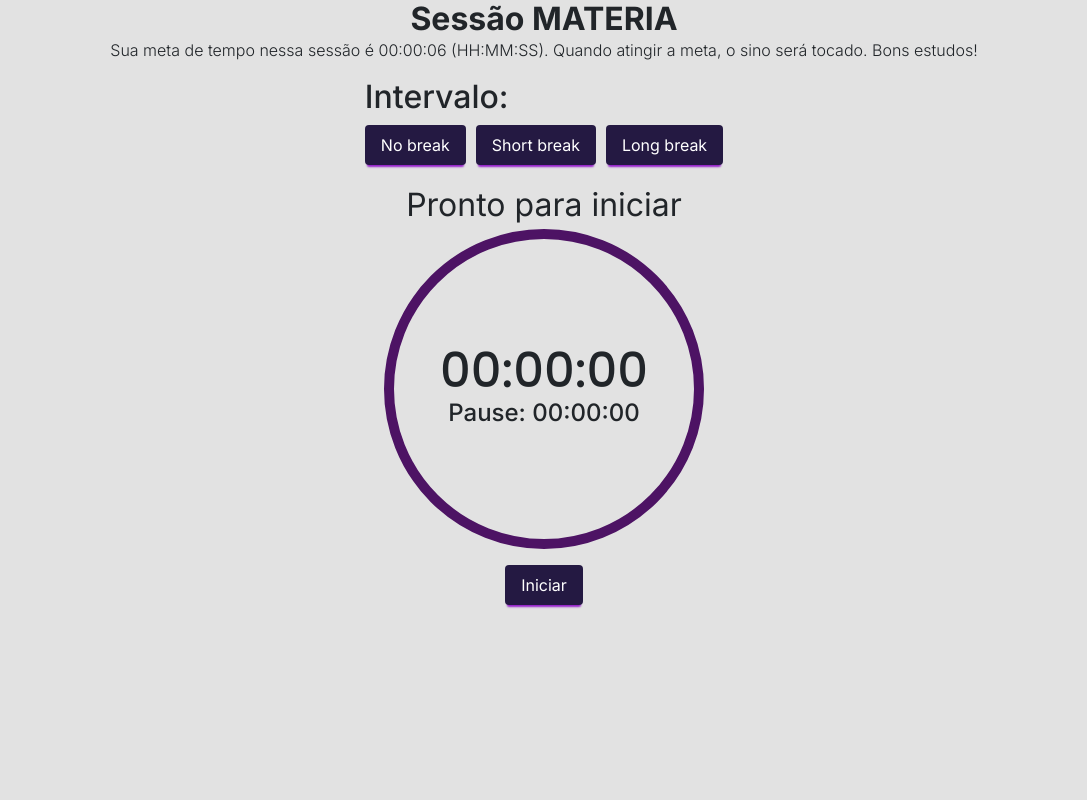
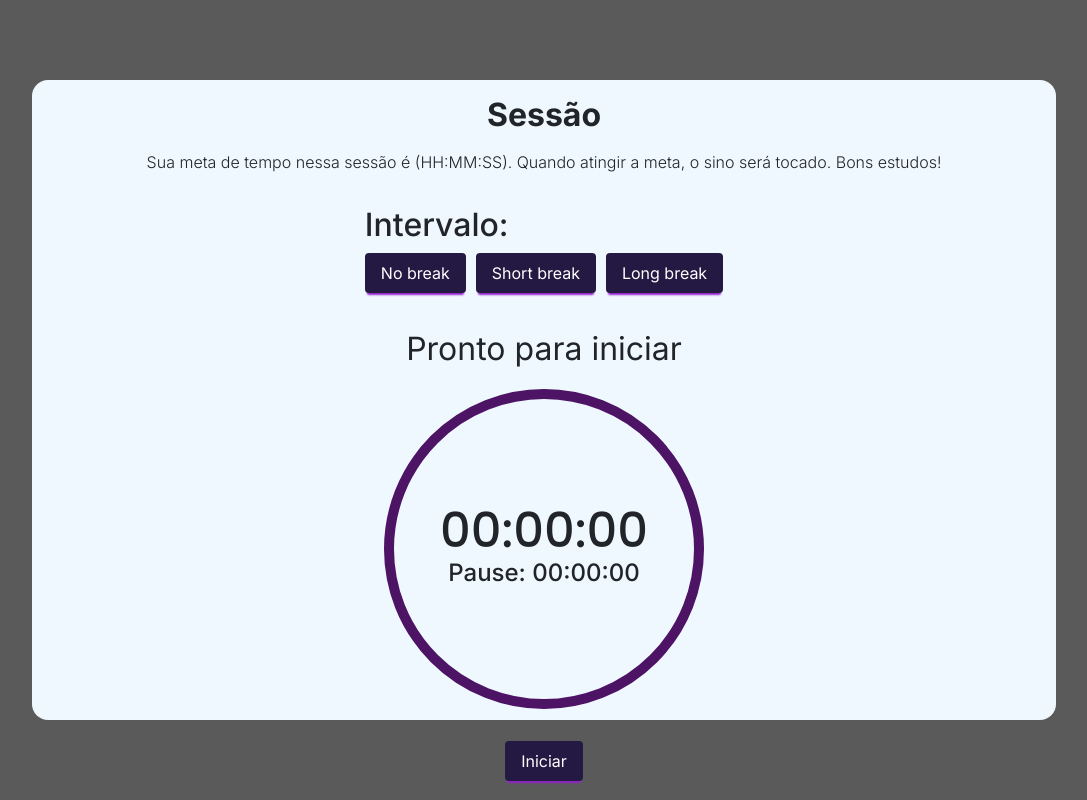
Before and after one commit to FreitassPedro/Immersion, a React (Vite) app in the folder frontend/: page /teste/pomodoro in a window 1280 px wide. Shown: the whole page, without its empty margins (96-1183 px from the left). Built offline with nearby package versions, Linux system fonts and the light colour scheme.

Commit message:
feat: Integração Cronometro com Tabela

```diff
--- a/frontend/src/components/Pomodoro/index.tsx
+++ b/frontend/src/components/CicloStopwatch/index.tsx
@@ -8,14 +8,24 @@ import sound from '../../assets/sounds/big-ben.wav';
 const SECONDS_DEFAULT = 0;
 const META_DEFAULT = 6;
 
-export const Pomodoro = () => {
-    const [materiaName, setMateriaName] = useState('MATERIA');
+interface CicloStopwatchProps {
+    materia: string;
+    horasMeta: string;
+}
+const secondsToTime = (seconds: number): string => {
+    const hours = Math.floor(seconds / 3600);
+    const minutes = Math.floor((seconds % 3600) / 60);
+    const secondsLast = seconds % 60;
+
+    return `${String(hours).padStart(2, '0')}:${String(minutes).padStart(2, '0')}:${String(secondsLast).padStart(2, '0')}`;
+};
+export const CicloStopwatch: React.FC<CicloStopwatchProps> = ({materia, horasMeta}) => {
     const [timerSeconds, setTimerSeconds] = useState(SECONDS_DEFAULT);
     const [pauseSeconds, setPauseSeconds] = useState(0);
     const [timer, setTimer] = useState<any>();
     const [pauseTimer, setPauseTimer] = useState<any>(); // Novo estado para armazenar o ID do intervalo de pausa
 
-    const [meta, setMeta] = useState(META_DEFAULT);
+
 
     const [stage, setStage] = useState('ready');
 
@@ -80,13 +90,7 @@ export const Pomodoro = () => {
     const handleDoneButton = () => {
         return 0;
     }
-    const secondsToTime = (seconds: number): string => {
-        const hours = Math.floor(seconds / 3600);
-        const minutes = Math.floor((seconds % 3600) / 60);
-        const secondsLast = seconds % 60;
 
-        return `${String(hours).padStart(2, '0')}:${String(minutes).padStart(2, '0')}:${String(secondsLast).padStart(2, '0')}`;
-    };
 
     const handleStageButtons = useMemo(() => {
         switch (stage) {
@@ -137,8 +141,10 @@ export const Pomodoro = () => {
     return (
         <>
             <div className={styles.container}>
-                <h1 className={styles.title}>Sessão {materiaName}</h1>
-                <span>Sua meta de tempo nessa sessão é {secondsToTime(meta)} (HH:MM:SS).
+                <div className={styles.painel}>
+                    <div className={styles.content}>
+                        <h1 className={styles.title}>Sessão {materia}</h1>
+                        <span>Sua meta de tempo nessa sessão é {horasMeta} (HH:MM:SS).
                             Quando atingir a meta, o sino será tocado. Bons estudos!
                         </span>
                         <div className={styles.modeContainer}>
@@ -157,7 +163,8 @@ export const Pomodoro = () => {
                         </div>
 
                         {handleStageButtons}
-
+                    </div>
+                </div>
             </div >
         </>
     )
--- a/frontend/src/components/Pomodoro/styles.module.css
+++ b/frontend/src/components/CicloStopwatch/styles.module.css
@@ -12,10 +12,33 @@
     width: 100%;
     height: 100%;
     display: flex;
+    align-items: center;
+    justify-content: center;
+    font-family: 'Inter', sans-serif;
+    font-weight: 300;
+    position: fixed;
+    top: 0;
+    left: 0;
+    right: 0;
+    bottom: 0;
+    z-index: 1000;
+    background-color: rgba(0, 0, 0, 0.6);
+}
+
+.painel {
+    background-color: aliceblue;
+    width: 80%;
+    height: 80%;
+    border-radius: 1rem;
+}
+
+.content {
+    padding: 0.8rem 0.8rem;
+    display: flex;
     flex-direction: column;
     align-items: center;
-    font-family: 'Inter', sans-serif;
-    font-weight: 300;
+    gap: 1rem;
+    padding: 1rem;
 }
 
 .title {
@@ -34,8 +57,6 @@
     margin: 1rem 0;
 
 }
-
-
 
 .h1 {
     font-family: 'Inter', sans-serif;
--- a/frontend/src/components/CicloTable/index.tsx
+++ b/frontend/src/components/CicloTable/index.tsx
@@ -1,7 +1,8 @@
 import { useState } from "react";
 import { cicloTableItems } from "../../data/cicloTableItem";
+import { CicloTableItem } from "../../data/cicloTableItem";
 import { CicloRegister } from "../CicloRegister";
-
+import { CicloStopwatch } from "../CicloStopwatch";
 import { NovoRegistro } from "../CicloRegister/novoRegistro";
 
 const timeStringToSeconds = (time: string): number => {
@@ -18,18 +19,24 @@ const timeSecondsToString = (time: number) => {
 
 export const CicloTable = () => {
 
-    const [isCicloRegister, setIsCicloRegister] = useState(false);
     const [dadosTabela, setDadosTabela] = useState(cicloTableItems);
-    const [currentItemId, setCurrentItemId] = useState<number | null>(null);
+    const [currentItem, setCurrentItem] = useState<CicloTableItem | null>(null);
 
-    const openCicloRegister = (id: number) => {
-        setCurrentItemId(id);
-        setIsCicloRegister(true);
+    const [selectedOption, setSelectedOption] = useState<"manual" | "stopwatch" | null>(null);
+    const [isModalOpen, setIsModalOpen] = useState(false);
+
+    const openModal = (id: number) => {
+        const item = dadosTabela.find((item) => item.id === id);
+        setCurrentItem(item!);
+        setIsModalOpen(true);
+        console.log("Modal aberto", id);
     };
 
-    const closeCicloRegister = () => {
-        setIsCicloRegister(false);
-    };
+    const handleRegisterOption = (option: "manual" | "stopwatch") => () => {
+        setSelectedOption(option);
+        setIsModalOpen(false);
+        console.log("Opção selecionada",option);
+    }
 
     const handleSaveRegistro = (novoRegistro: NovoRegistro) => {
 
@@ -58,7 +65,7 @@ export const CicloTable = () => {
         if (progresso < 0.7) return "pgbar-medium";
         if (progresso < 1) return "pgbar-high";
         return "pgbar-completed";
-      };
+    };
 
     return (
         <div className="table-responsive ciclo-table">
@@ -77,13 +84,13 @@ export const CicloTable = () => {
                     {dadosTabela.map((item) => (
                         <tr key={item.id} >
                             <td>
-                                <button onClick={() => openCicloRegister(item.id)}>
+                                <button onClick={() => openModal(item.id)}>
                                     <i className="fa-solid fa-play" /></button>
                             </td>
                             <td>{item.materia}</td>
                             <td>{item.horasRealizadas}/{item.horasMeta}</td>
                             <td>
-                                <h5>{item.progresso * 100}%</h5>
+                                <h5>{(item.progresso * 100).toPrecision(2)}%</h5>
                                 <progress value={item.progresso} max={1} className={getProgressClass(item.progresso)} /></td>
                             <td>{item.tags}</td>
                         </tr>
@@ -91,14 +98,37 @@ export const CicloTable = () => {
                 </tbody>
             </table>
 
-            {isCicloRegister && (
-                <CicloRegister
-                    isOpen={isCicloRegister}
-                    onClose={closeCicloRegister}
-                    onSave={handleSaveRegistro}
-                    itemId={currentItemId!}
-                />
+            {isModalOpen && (
+
+                <div className="ciclo-register">
+                    <h3>Como deseja registrar o tempo?</h3>
+                    <button onClick={handleRegisterOption("manual")}>Manualmente</button>
+                    <button onClick={handleRegisterOption("stopwatch")}>Cronometrar</button>
+                </div>
             )}
+
+            {
+                selectedOption === "manual" && (
+                    <CicloRegister
+                        isOpen={isModalOpen}
+                        onClose={() => setIsModalOpen(false)}
+                        onSave={handleSaveRegistro}
+                        itemId={currentItem!.id}
+                    />
+                )
+            }
+
+            {
+                selectedOption === "stopwatch" && (
+                    <CicloStopwatch
+                        materia={currentItem!.materia}
+                        horasMeta={currentItem!.horasMeta}
+                    />
+                )
+            }
+
+
+
         </div>
 
     );
--- a/frontend/src/data/cicloTableItem.ts
+++ b/frontend/src/data/cicloTableItem.ts
@@ -1,4 +1,4 @@
-interface cicloTableItem {
+export interface CicloTableItem {
     id : number,
     materia: string,
     horasMeta: string,
@@ -6,7 +6,7 @@ interface cicloTableItem {
     progresso: number,
     tags: string,
 }
-export const cicloTableItems: cicloTableItem[] = [
+export const cicloTableItems: CicloTableItem[] = [
     {
         id: 1,
         materia: 'Matemática',
--- a/frontend/src/routes/routes.tsx
+++ b/frontend/src/routes/routes.tsx
@@ -4,7 +4,7 @@ import { Home } from '../pages/Home';
 import { Ciclo } from '../pages/Ciclo';
 import { SideBar } from '../components/SideBar';
 import CicloHistory from '../components/CicloHistory';
-import { Pomodoro } from '../components/Pomodoro';
+import { CicloStopwatch } from '../components/CicloStopwatch';
 
 
 
@@ -18,7 +18,7 @@ export const AppRoutes = () => {
                 <Route path="/sidebar" element={<SideBar />} />
                 <Route path="/history" element={<CicloHistory />} />
 
-                <Route path="teste/pomodoro" element={<Pomodoro/>} />
+                <Route path="teste/pomodoro" element={<CicloStopwatch/>} />
                 <Route path="*" element={<Navigate to="/home" />} />
             </Routes>
         </BrowserRouter>
```
Also changed, not shown: frontend/src/components/CicloStopwatch/Icon.tsx (renamed from frontend/src/components/Pomodoro/Icon.tsx). Lines whose indentation alone changed are shown as unchanged.
